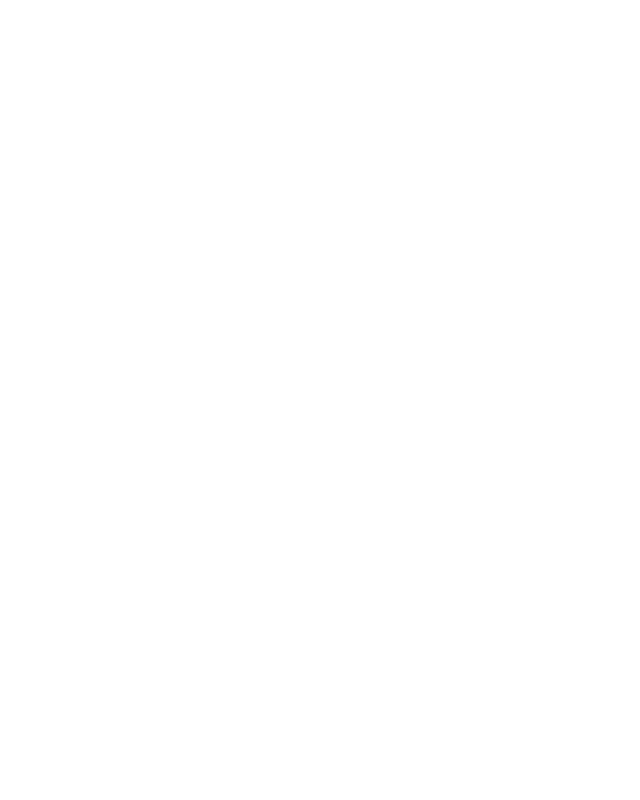
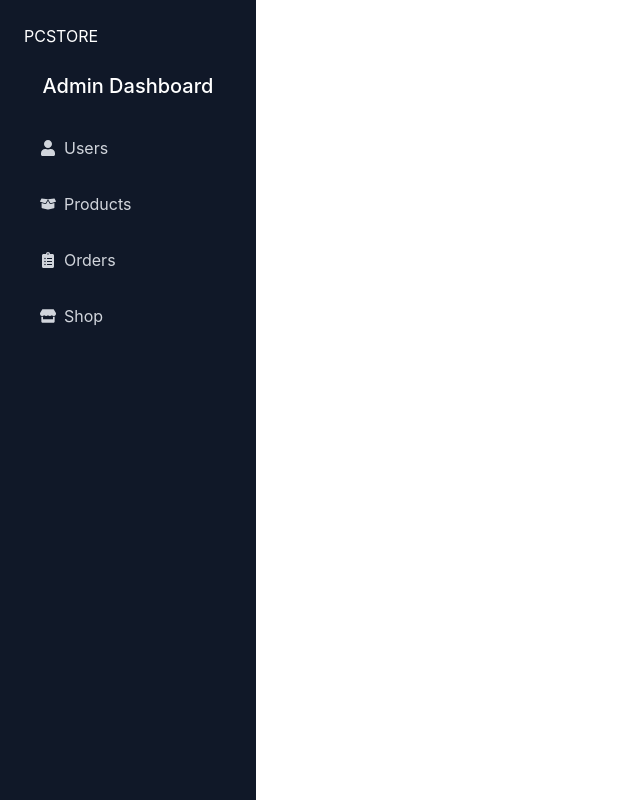
Before and after one commit to ChretienLambert/pcstore, a React (Vite) app in the folder frontend/: page /admin in a window 1280 px wide. Before the commit this address had no page. Shown: the whole page, without its empty margins (0-640 px from the left). Built offline with nearby package versions, Linux system fonts and the light colour scheme; a web font is replaced by a local one.

Commit message:
feat: Add Admin layout and sidebar for admin dashboard navigation

```diff
--- a/frontend/src/App.jsx
+++ b/frontend/src/App.jsx
@@ -11,6 +11,7 @@
 import OrderConfirmation from './pages/OrderConfirmation'
 import OrderDetailsPage from './pages/OrderDetailsPage'
 import MyOrdersPage from './pages/MyOrdersPage'
+import AdminLayout from './components/Admin/AdminLayout'
 
 const App = () => {
   return (
@@ -29,6 +30,7 @@
     <Route path="order/:id" element={<OrderDetailsPage/>} />
     <Route path="my-orders" element={<MyOrdersPage/>}/>
     </Route>
+    <Route path='/admin' element={<AdminLayout />}/>
    </Routes>
    </BrowserRouter>
   )
--- /dev/null
+++ b/frontend/src/components/Admin/AdminLayout.jsx
@@ -0,0 +1,32 @@
+import { useState } from "react"
+import { FaBars } from "react-icons/fa"
+import AdminSidebar from "./AdminSidebar"
+
+const AdminLayout = () => {
+    const [isSidebarOpen, setIsSidebarOpen]=useState(false)
+
+    const toggleSidebar=()=>{
+        setIsSidebarOpen(!isSidebarOpen)
+    }
+  return (
+    <div className="min-h-screen flex flex-col md:flex-row relative">
+        <div className="flex md:hidden p-4 bg-gray-900 text-white z-20">
+            <button onClick={toggleSidebar}>
+                <FaBars size={24}/>
+            </button>
+            <h1 className="ml-4 text-xl font-medium">Admin Dashboard</h1>
+        </div>
+        {isSidebarOpen && (
+            <div className="fixed inset-0 z-10 bg-black bg-opacity-50 md:hidden" onClick={toggleSidebar}>
+
+            </div>
+        )}
+        <div className={`bg-gray-900 w-64 min-h-screen text-white absolute md:relative transform ${isSidebarOpen?"translate-x-0":"-translate-x-full"}transistion-transform duration-300 md:translate-x-0 md:static md:block z-20`}>
+        <AdminSidebar />
+        </div>
+
+    </div>
+  )
+}
+
+export default AdminLayout
--- /dev/null
+++ b/frontend/src/components/Admin/AdminSidebar.jsx
@@ -0,0 +1,38 @@
+import { NavLink, Link } from "react-router-dom"
+import { FaBoxOpen, FaClipboardList, FaUser,FaStore } from "react-icons/fa"
+const AdminSidebar = () => {
+  return (
+    <div className="p-6">
+        <div className="mb-6">
+            <Link to="/admin">PCSTORE</Link>
+        </div>
+        <h2 className="text-xl font-medium mb-6 text-center">Admin Dashboard</h2>
+        <nav className="flex flex-col space-y-2">
+            <NavLink to="/admin/users" className={({isActive})=>isActive? "bg-gray-700 text-white py-3 px-4 rounded flex items-center space-x-2":
+        "text-gray-300 hover:text-white py-3 px-4 rounded flex items-center space-x-2"}>
+            <FaUser />
+            <span>Users</span>
+            </NavLink>
+            <NavLink to="/admin/products" className={({isActive})=>isActive? "bg-gray-700 text-white py-3 px-4 rounded flex items-center space-x-2":
+        "text-gray-300 hover:text-white py-3 px-4 rounded flex items-center space-x-2"}>
+            <FaBoxOpen />
+            <span>Products</span>
+            </NavLink>
+            <NavLink to="/admin/orders" className={({isActive})=>isActive? "bg-gray-700 text-white py-3 px-4 rounded flex items-center space-x-2":
+        "text-gray-300 hover:text-white py-3 px-4 rounded flex items-center space-x-2"}>
+            <FaClipboardList />
+            <span>Orders</span>
+            </NavLink>
+            <NavLink to="/admin/shop" className={({isActive})=>isActive? "bg-gray-700 text-white py-3 px-4 rounded flex items-center space-x-2":
+        "text-gray-300 hover:text-white py-3 px-4 rounded flex items-center space-x-2"}>
+            <FaStore />
+            <span>Shop</span>
+            </NavLink>
+
+        </nav>
+
+    </div>
+  )
+}
+
+export default AdminSidebar
--- a/frontend/src/components/Common/Navbar.jsx
+++ b/frontend/src/components/Common/Navbar.jsx
@@ -28,6 +28,7 @@
 
         <div className="flex items-center space-x-4">
 
+          <Link to="/admin" className="block bg-black px-2 text-white rounded">Admin</Link>
           <Link to="/profile" className="hover:text-blue-500">
             <HiOutlineUser className="h-6 w-6 text-black hover:text-blue-500"></HiOutlineUser>
           </Link>
```
